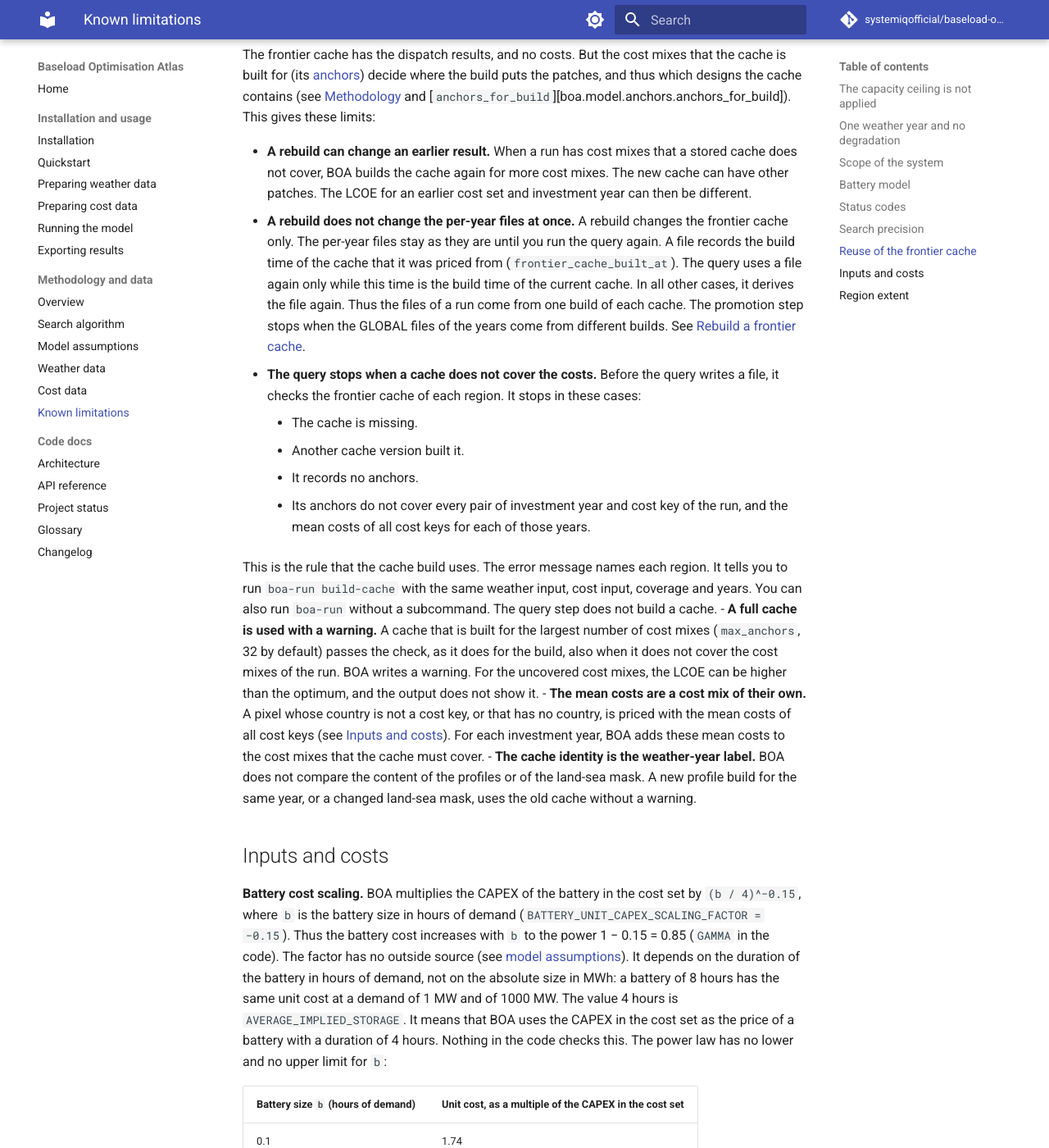
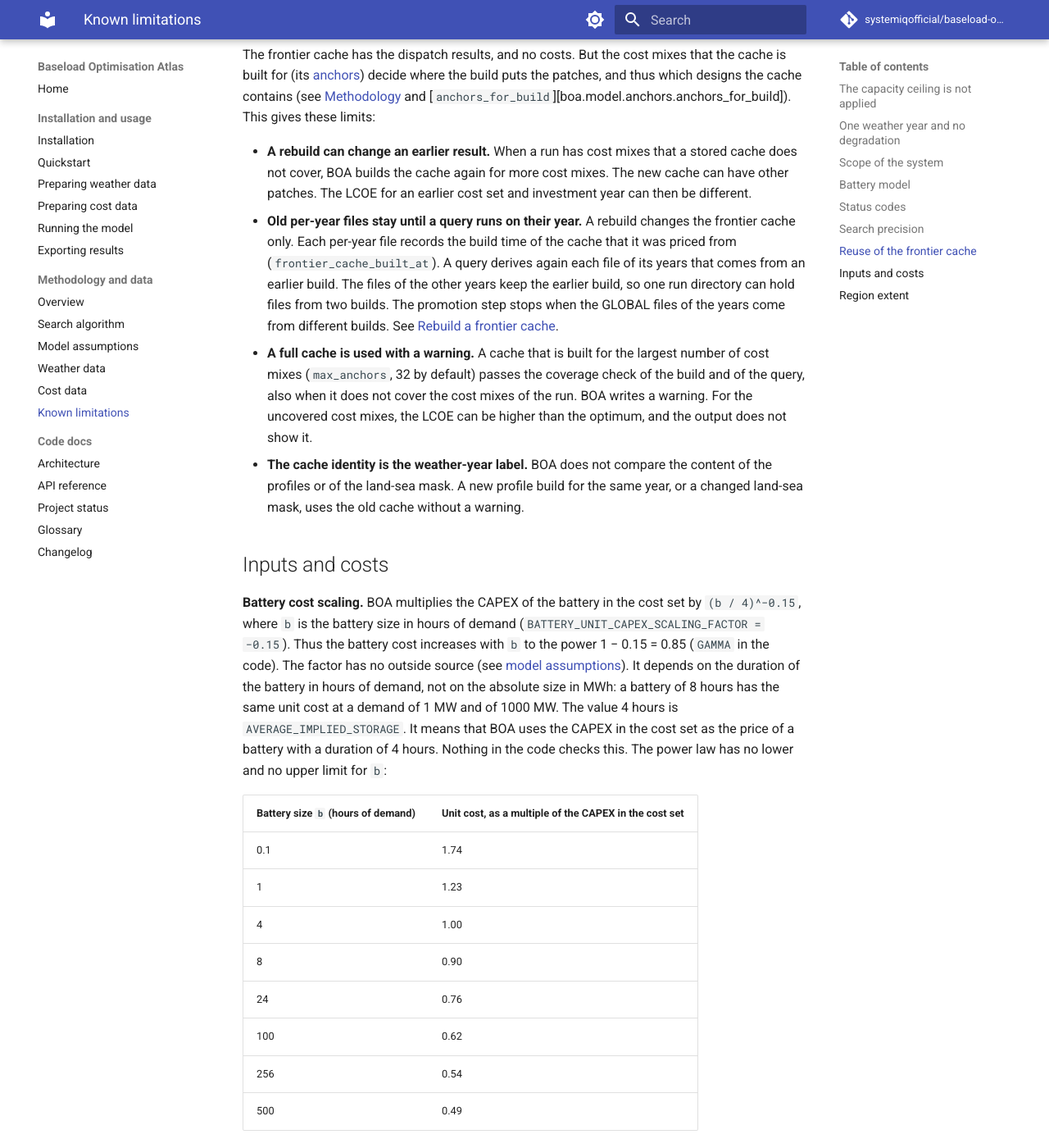
Before and after one commit to systemiqofficial/baseload-optimisation-atlas, an MkDocs documentation site: the page built from docs/known-limitations.md, in a window 1280 px wide and 1400 px high, scrolled down 6212 px. Shown: the whole window at 82% size. Built offline with MkDocs 1.6.1 and Material for MkDocs 9.7.7, drawn with Linux system fonts in a browser that asks for light colours; comment, search, counter and statistics services are not loaded.

Commit message:
State the query's coverage stop on one page and correct the reuse text
The four cases in which `boa-run query` stops were listed in full on
three pages. docs-spec gives each reader task one page, so the list
stays on running-the-model; methodology keeps one sentence and a link,
and known-limitations keeps only the limits that remain.

known-limitations said that the files of a run come from one build of
each cache. That holds only for the years a query has run on since the
rebuild; the files of other years keep the earlier build until then, and
promotion stops on them. The paragraph that followed the nested list
also had a 2-space indent, so it rendered outside the list item.

```diff
--- a/docs/known-limitations.md
+++ b/docs/known-limitations.md
@@ -207,32 +207,17 @@ which designs the cache contains (see [Methodology](methodology.md#cost-anchors)
 - **A rebuild can change an earlier result.** When a run has cost mixes that a stored cache does
   not cover, BOA builds the cache again for more cost mixes. The new cache can have other
   patches. The LCOE for an earlier cost set and investment year can then be different.
-- **A rebuild does not change the per-year files at once.** A rebuild changes the frontier cache
-  only. The per-year files stay as they are until you run the query again. A file records the
-  build time of the cache that it was priced from (`frontier_cache_built_at`). The query uses a
-  file again only while this time is the build time of the current cache. In all other cases, it
-  derives the file again. Thus the files of a run come from one build of each cache. The
-  promotion step stops when the GLOBAL files of the years come from different builds. See
+- **Old per-year files stay until a query runs on their year.** A rebuild changes the frontier
+  cache only. Each per-year file records the build time of the cache that it was priced from
+  (`frontier_cache_built_at`). A query derives again each file of its years that comes from an
+  earlier build. The files of the other years keep the earlier build, so one run directory can
+  hold files from two builds. The promotion step stops when the GLOBAL files of the years come
+  from different builds. See
   [Rebuild a frontier cache](running-the-model.md#rebuild-a-frontier-cache).
-- **The query stops when a cache does not cover the costs.** Before the query writes a file, it
-  checks the frontier cache of each region. It stops in these cases:
-    - The cache is missing.
-    - Another cache version built it.
-    - It records no anchors.
-    - Its anchors do not cover every pair of investment year and cost key of the run, and the
-      mean costs of all cost keys for each of those years.
-
-  This is the rule that the cache build uses. The error message names each region. It tells you
-  to run `boa-run build-cache` with the same weather input, cost input, coverage and years. You
-  can also run `boa-run` without a subcommand. The query step does not build a cache.
 - **A full cache is used with a warning.** A cache that is built for the largest number of cost
-  mixes (`max_anchors`, 32 by default) passes the check, as it does for the build, also when it
-  does not cover the cost mixes of the run. BOA writes a warning. For the uncovered cost mixes,
-  the LCOE can be higher than the optimum, and the output does not show it.
-- **The mean costs are a cost mix of their own.** A pixel whose country is not a cost key, or
-  that has no country, is priced with the mean costs of all cost keys (see
-  [Inputs and costs](#inputs-and-costs)). For each investment year, BOA adds these mean costs to
-  the cost mixes that the cache must cover.
+  mixes (`max_anchors`, 32 by default) passes the coverage check of the build and of the query,
+  also when it does not cover the cost mixes of the run. BOA writes a warning. For the uncovered
+  cost mixes, the LCOE can be higher than the optimum, and the output does not show it.
 - **The cache identity is the weather-year label.** BOA does not compare the content of the
   profiles or of the land-sea mask. A new profile build for the same year, or a changed land-sea
   mask, uses the old cache without a warning.
```
Also changed, not shown: docs/methodology.md (+3 -7 lines).
